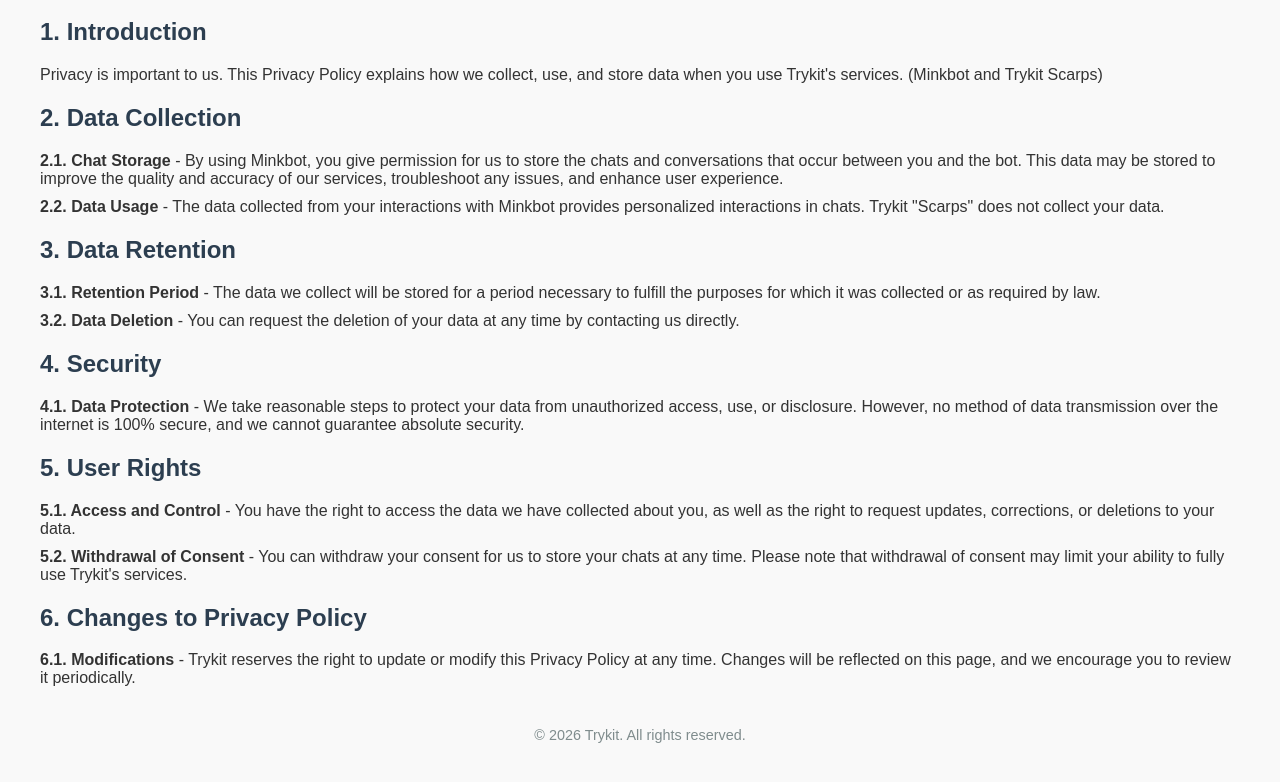
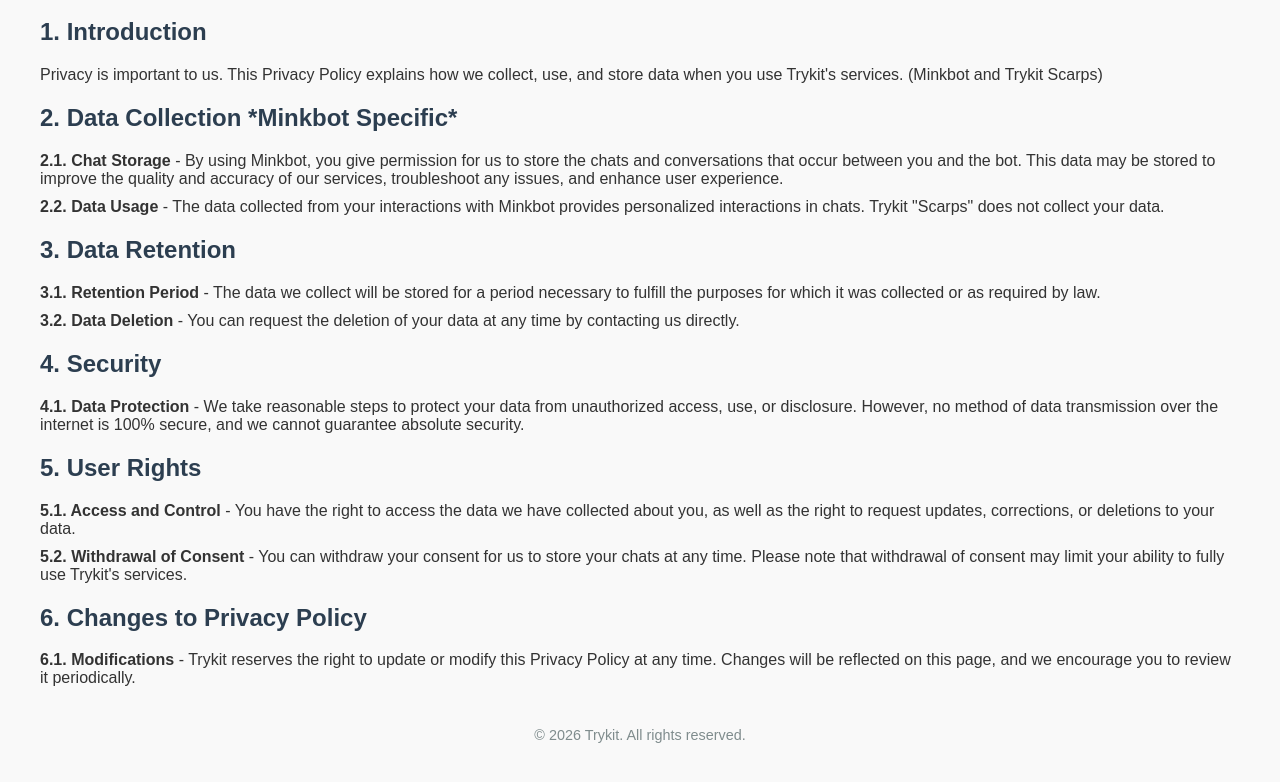
Before and after one commit to RayT11/rayt11.github.io, a plain HTML site: page privacy-policy.html in a window 1280 px wide. Shown: the part 80-862 px from the top of the page. Drawn offline with Linux system fonts and the light colour scheme.

Commit message:
Specify Minkbot in Data Collection section

```diff
--- a/privacy-policy.html
+++ b/privacy-policy.html
@@ -42,7 +42,7 @@
     </div>
 
     <div>
-        <h2>2. Data Collection</h2>
+        <h2>2. Data Collection *Minkbot Specific*</h2>
         <ul>
             <li><strong>2.1. Chat Storage</strong> - By using Minkbot, you give permission for us to store the chats and conversations that occur between you and the bot. This data may be stored to improve the quality and accuracy of our services, troubleshoot any issues, and enhance user experience.</li>
             <li><strong>2.2. Data Usage</strong> - The data collected from your interactions with Minkbot provides personalized interactions in chats. Trykit "Scarps" does not collect your data.</li>
```
